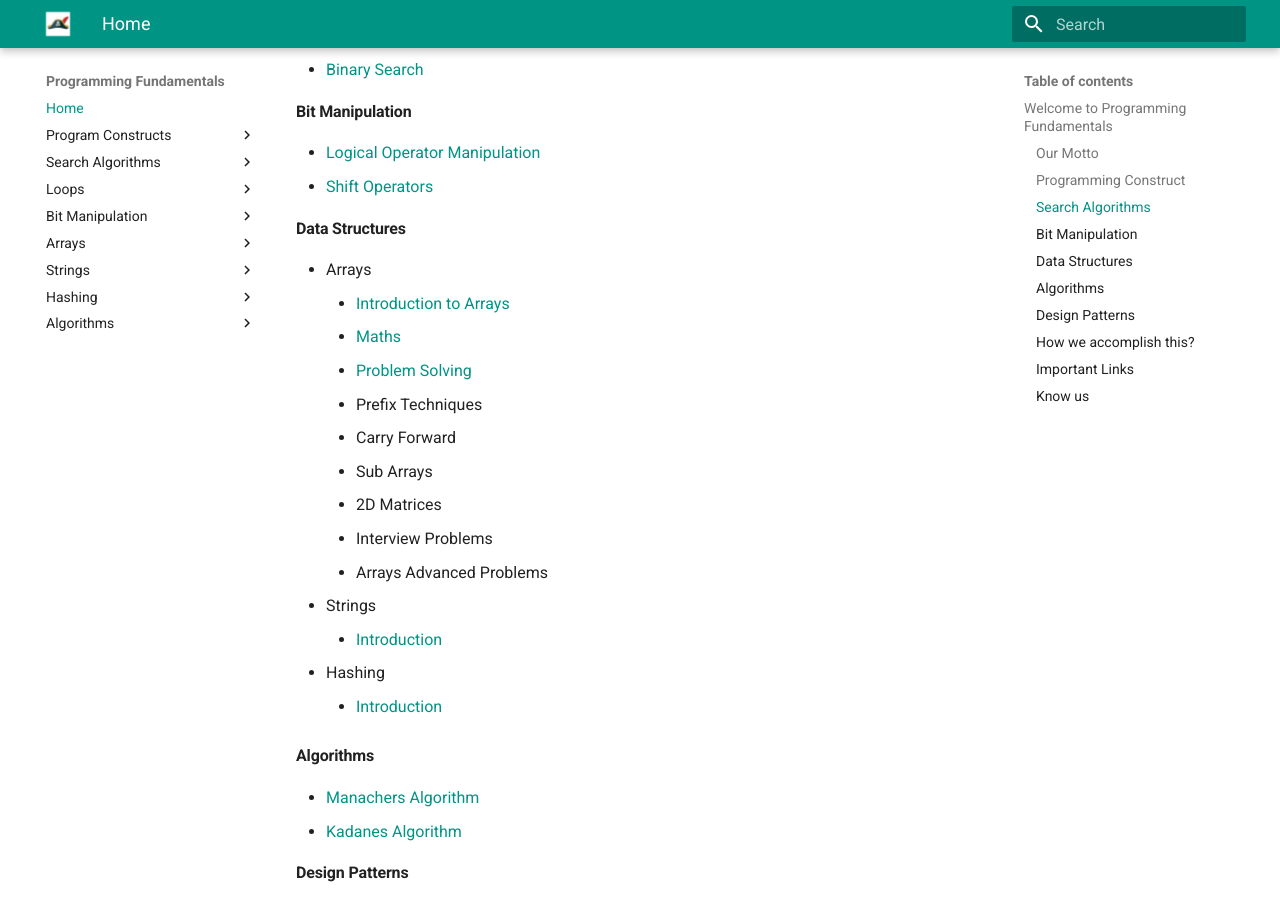
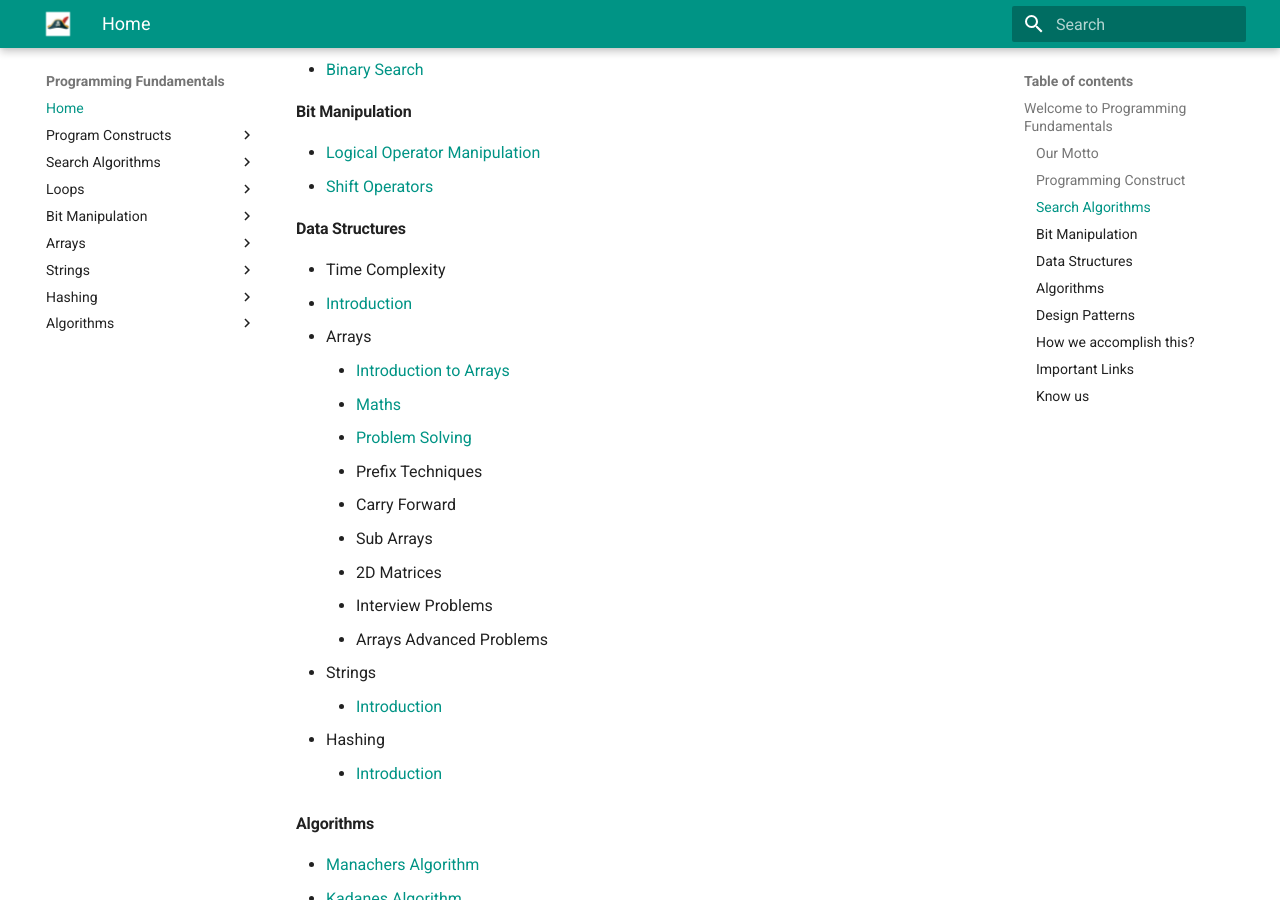
Before and after one commit to santosh-1987/programming-fundamentals, an MkDocs documentation site: the page built from docs/index.md, in a window 1280 px wide and 900 px high, scrolled down 1022 px. Built offline with MkDocs 1.6.1 and Material for MkDocs 9.7.7, drawn with Linux system fonts in a browser that asks for light colours; the version menu is left out.

```diff
--- a/docs/index.md
+++ b/docs/index.md
@@ -32,6 +32,8 @@
 
 ### Data Structures
 
+- Time Complexity
+  - [Introduction](TimeComplexity/tc_1.md)
 - Arrays
     - [Introduction to Arrays](arrays/introduction.md)
     - [Maths](arrays/maths.md)
```
